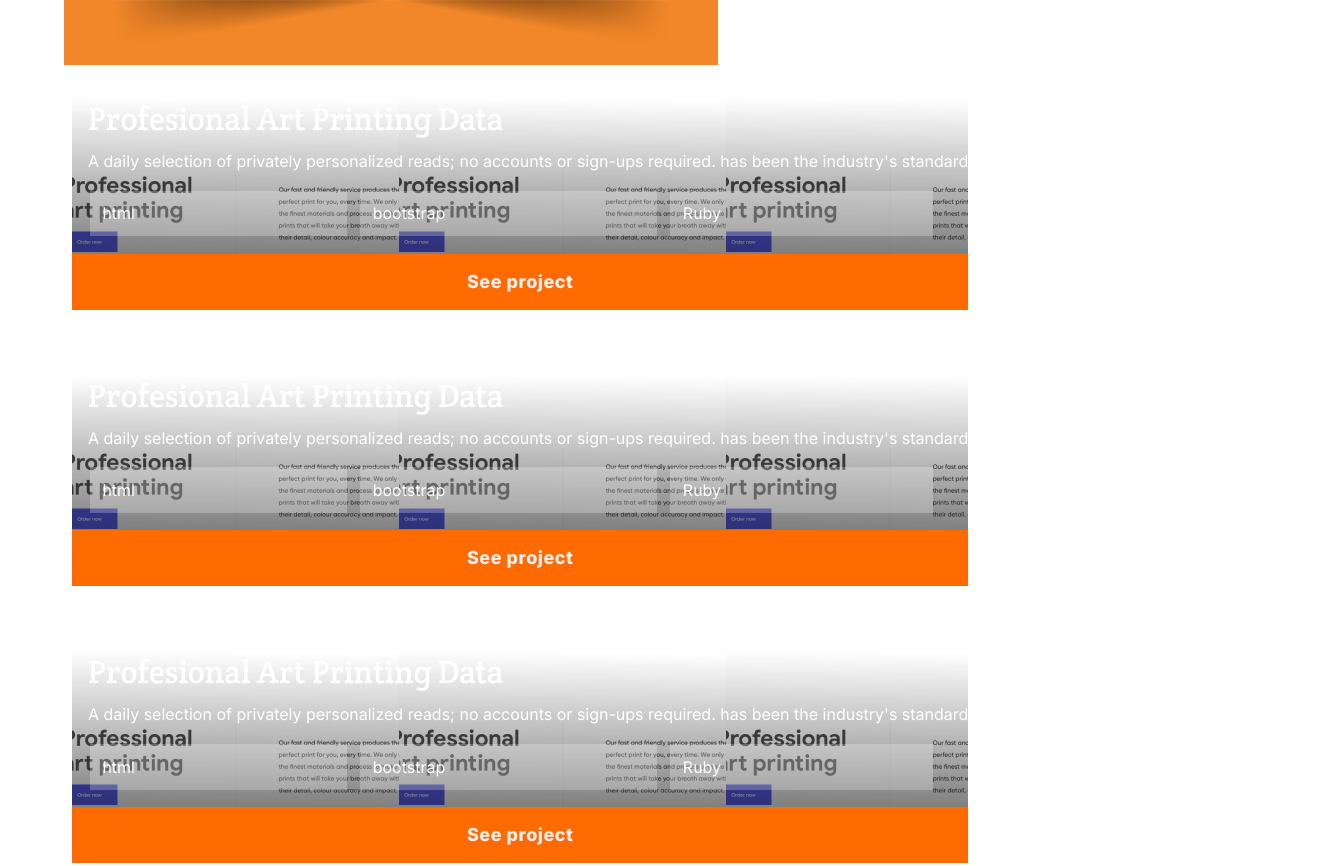
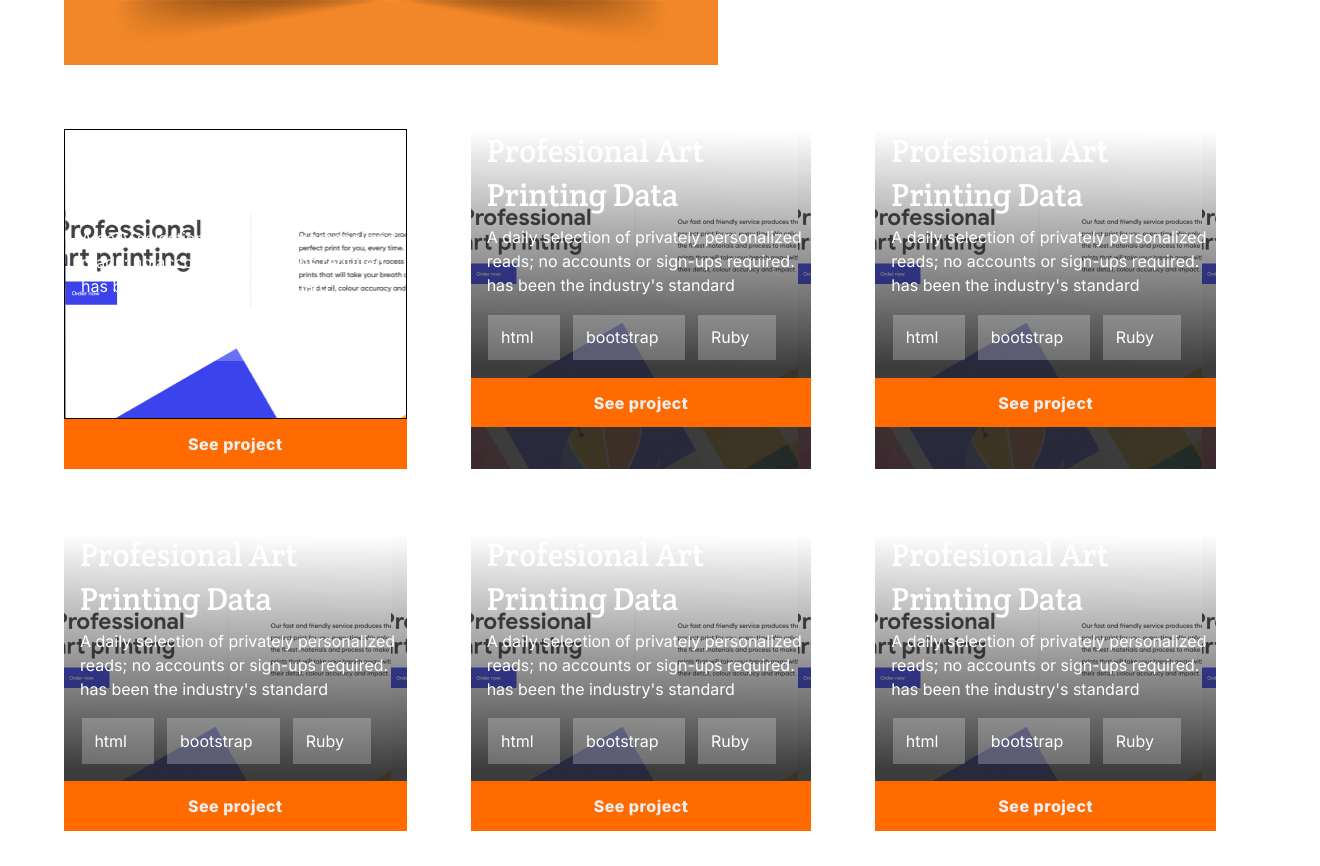
Before and after one commit to Have-Samuel/mobile-ver, a plain HTML site: page index.html in a window 1280 px wide. Shown: the part 1436-2302 px from the top of the page, 1320 px wide, since content can reach past the window. Drawn offline with Linux system fonts and the light colour scheme.

Commit message:
Modify the desktop version

```diff
--- a/style.css
+++ b/style.css
@@ -195,13 +195,13 @@ ul {
 }
 
 .section1 .see-button {
-  background: rgba(255, 107, 0, 1);
+  background: #ff6b00;
   color: #eee;
   width: 100%;
-  padding: 1rem 0;
+  padding: 0.8rem 0;
   border: none;
   font-family: 'Inter', sans-serif;
-  font-size: 18px;
+  font-size: 16px;
   font-style: normal;
   font-weight: 700;
   line-height: 24px;
@@ -215,7 +215,7 @@ ul {
   font-weight: 700;
   line-height: 24px;
   letter-spacing: 0.03em;
-  background: rgba(255, 107, 0, 1);
+  background: #ff6b00;
   color: #eee;
   padding: 1rem;
   border: none;
@@ -561,15 +561,12 @@ textarea {
     line-height: 32px;
     letter-spacing: 0;
     text-align: left;
-    /* padding-top: 0; */
   }
 
   .section-one .items {
     display: block;
-    /* padding: 0; */
     margin-top: 14rem;
     margin-bottom: 16rem;
-    /* margin-right: 10px; */
   }
 
   .head-line {
@@ -636,27 +633,22 @@ textarea {
   }
 
   .section-cards {
-    display: flex;
-    flex-direction: row;
-    flex-wrap: wrap;
-    width: 100%;
-    margin-left: 40px;
+    display: grid;
+    grid-template-columns: auto auto auto;
+    margin: 2rem;
   }
 
-  /* .empty-card {
-    display: flex;
-    flex-direction: column;
-    justify-content: flex-end;
-    height: 400px;
-  } */
+  #empty-card_content {
 
-  /* #empty-card_content {
-    display: none;
+    height: 18rem;
+    background-image: url('images/imagecard1.png');
+    border: 1px solid black;
   }
 
   .section-cards .section1__project {
     display: none;
-  } */
+
+  }
 
   /* .section1 {
     width: 26%;
```
